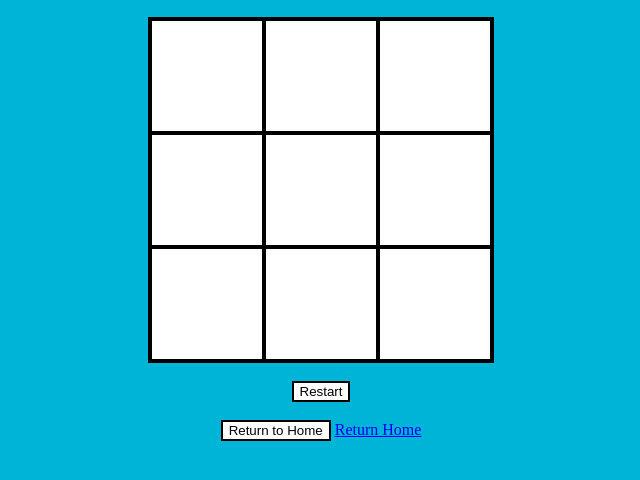
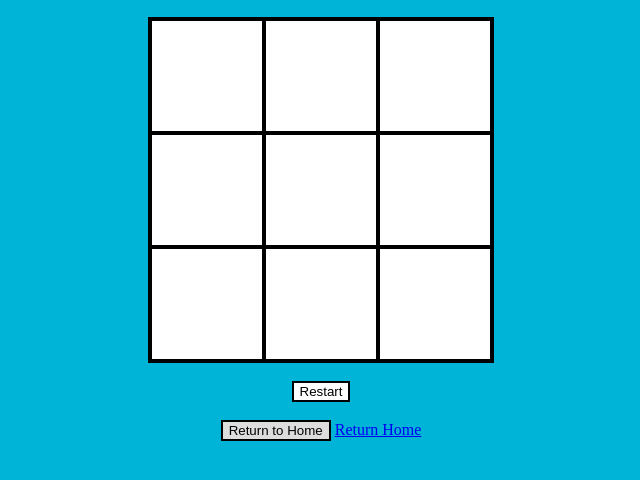
Before and after one commit to fdiaz1222/AP-Comp-Sci-Final-Project, a plain HTML site: page ticTacToe.html in a window 1280 px wide. In both pictures the pointer is over the button "Return to Home". Shown: the part 124-604 px from the top of the page, without its empty margins (319-959 px from the left). Drawn offline with Linux system fonts and the light colour scheme.

Commit message:
Update ticTacToe.css

```diff
--- a/ticTacToe.css
+++ b/ticTacToe.css
@@ -38,3 +38,7 @@
   border: 2px solid;
   background: #ffffff
 }
+
+#homeBtn:hover {
+  background-color: #ddd;
+}
```
